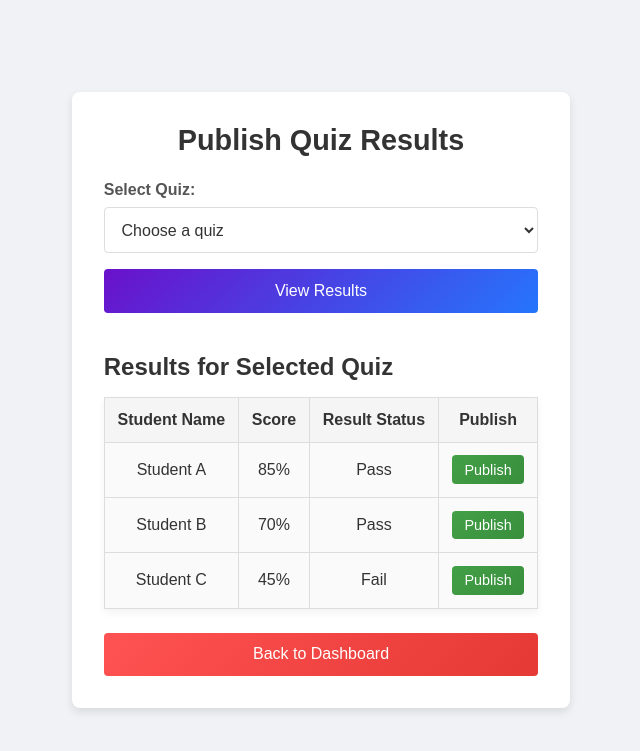
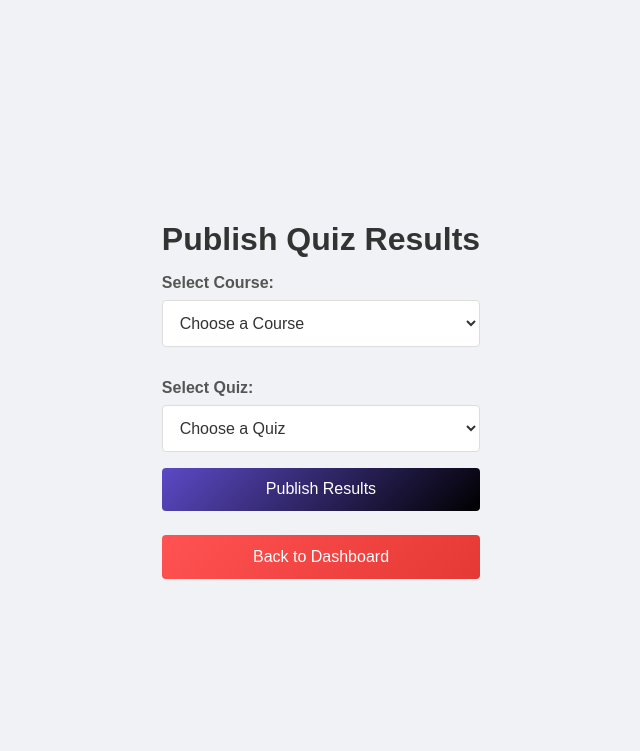
Before and after one commit to ehossen71/Online-Learning-Platform-OLP-, a PHP site: page /publish_results.html in a window 1280 px wide. Shown: the top 751 px of the page, without its empty margins (319-959 px from the left). Run offline with PHP 8.4, Linux system fonts and the light colour scheme.

Commit message:
Publish quiz result

```diff
--- a/login.html
+++ b/login.html
@@ -36,7 +36,7 @@
                 <p>New user? <a href="signup.html">Sign up here</a></p>
             </form>
 
-            <!-- Button to Front Page -->
+            <!-- Button to FrontPage -->
             <button class="back-btn" onclick="location.href='frontpage.html'">Back</button>
         </div>
     </div>
--- a/publish_results.html
+++ b/publish_results.html
@@ -1,67 +1,97 @@
+
+
 <!DOCTYPE html>
 <html lang="en">
 <head>
     <meta charset="UTF-8">
     <meta name="viewport" content="width=device-width, initial-scale=1.0">
-    <title>Publish Quiz Results - OLP</title>
+    <title>Publish Results - OLP</title>
     <link rel="stylesheet" href="style.css">
-    <link rel="stylesheet" href="https://cdnjs.cloudflare.com/ajax/libs/font-awesome/6.0.0-beta3/css/all.min.css">
+    <script>
+        // Function to fetch courses when the page loads
+        window.onload = function() {
+            fetchCourses();
+        };
+
+        // Fetch courses for the logged-in user
+        function fetchCourses() {
+            fetch('fetch_courses.php')
+                .then(response => response.json())
+                .then(data => {
+                    const courseSelect = document.getElementById('course-select');
+                    courseSelect.innerHTML = '<option value="">Choose a Course</option>';
+
+                    data.forEach(course => {
+                        const option = document.createElement('option');
+                        option.value = course;
+                        option.textContent = course;
+                        courseSelect.appendChild(option);
+                    });
+                })
+                .catch(error => {
+                    console.error('Error fetching courses:', error);
+                });
+        }
+
+        // Fetch quizzes based on selected Course_ID
+        function fetchQuizzes() {
+            const courseID = document.getElementById('course-select').value;
+
+            if (courseID) {
+                fetch(`fetch_quizzes.php?Course_ID=${courseID}`)
+                    .then(response => response.json())
+                    .then(data => {
+                        const quizSelect = document.getElementById('quiz-select');
+                        quizSelect.innerHTML = '<option value="">Choose a Quiz</option>';
+
+                        if (data.length > 0) {
+                            data.forEach(quiz => {
+                                const option = document.createElement('option');
+                                option.value = quiz;
+                                option.textContent = quiz;
+                                quizSelect.appendChild(option);
+                            });
+                        } else {
+                            const option = document.createElement('option');
+                            option.value = '';
+                            option.textContent = 'No quizzes available';
+                            quizSelect.appendChild(option);
+                        }
+                    })
+                    .catch(error => {
+                        console.error('Error fetching quizzes:', error);
+                    });
+            } else {
+                const quizSelect = document.getElementById('quiz-select');
+                quizSelect.innerHTML = '<option value="">Choose a Course first</option>';
+            }
+        }
+    </script>
 </head>
 <body>
-    <div class="results-container">
+    <div class="publish-results-container">
         <h1>Publish Quiz Results</h1>
 
-
-        <form class="results-form">
-            <label for="quiz-select">Select Quiz:</label>
-            <select id="quiz-select" name="quiz-select" required>
-                <option value="">Choose a quiz</option>
-                <option value="quiz1">Quiz 1: Basic Math</option>
-                <option value="quiz2">Quiz 2: Science Basics</option>
-                <option value="quiz3">Quiz 3: History Essentials</option>
-
+        <form class="publish-form" method="POST" action="submit_results.php">
+            <!-- Select Course -->
+            <label for="course-select">Select Course:</label>
+            <select id="course-select" name="Course_ID" required onchange="fetchQuizzes()">
+                <option value="">Choose a Course</option>
+                <!-- Course options will be populated dynamically -->
             </select>
 
-            <button type="button" class="view-results-btn">View Results</button>
+            <!-- Select Quiz -->
+            <label for="quiz-select">Select Quiz:</label>
+            <select id="quiz-select" name="Quiz_NO" required>
+                <option value="">Choose a Quiz</option>
+                <!-- Quiz options will be populated dynamically -->
+            </select>
+
+
+            <button type="submit">Publish Results</button>
         </form>
 
-
-        <div class="results-table">
-            <h2>Results for Selected Quiz</h2>
-            <table>
-                <thead>
-                    <tr>
-                        <th>Student Name</th>
-                        <th>Score</th>
-                        <th>Result Status</th>
-                        <th>Publish</th>
-                    </tr>
-                </thead>
-                <tbody>
-                    <tr>
-                        <td>Student A</td>
-                        <td>85%</td>
-                        <td>Pass</td>
-                        <td><button class="publish-btn">Publish</button></td>
-                    </tr>
-                    <tr>
-                        <td>Student B</td>
-                        <td>70%</td>
-                        <td>Pass</td>
-                        <td><button class="publish-btn">Publish</button></td>
-                    </tr>
-                    <tr>
-                        <td>Student C</td>
-                        <td>45%</td>
-                        <td>Fail</td>
-                        <td><button class="publish-btn">Publish</button></td>
-                    </tr>
-
-                </tbody>
-            </table>
-        </div>
-
-        <a href="instructor_dashboard.html"><button class="back-btn">Back to Dashboard</button> </a>
+        <a href="instructor_dashboard.html"><button class="back-btn">Back to Dashboard</button></a>
     </div>
 </body>
 </html>
```
Also changed, not shown: create_quiz.php (+2 -7 lines), debug_log.txt (+18 -0 lines).
